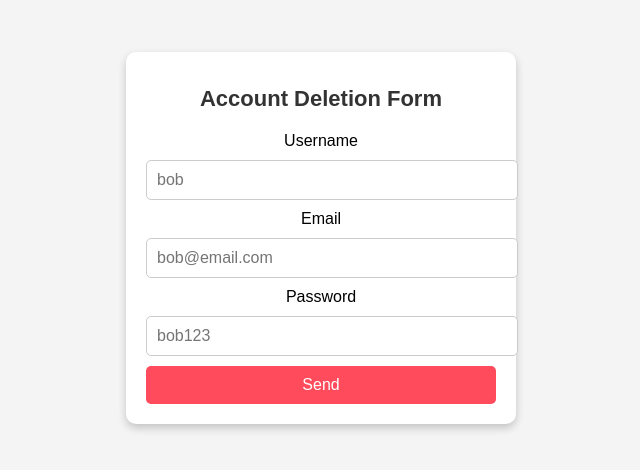
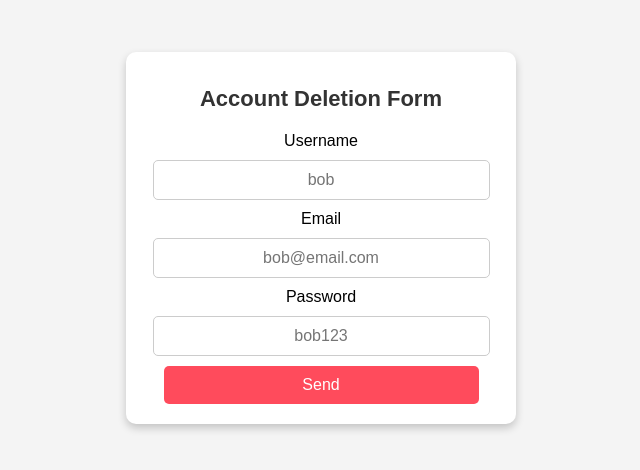
Before and after one commit to UmidSamedzade/ProjectGlowAccountDeletion, a plain HTML site: page index.html in a window 1280 px wide. Shown: the part 162-632 px from the top of the page, without its empty margins (319-959 px from the left). Drawn offline with Linux system fonts and the light colour scheme.

Commit message:
Update style.css

```diff
--- a/style.css
+++ b/style.css
@@ -29,6 +29,7 @@ h1 {
 form {
     display: flex;
     flex-direction: column;
+    align-items: center;
 }
 
 input {
@@ -37,7 +38,8 @@ input {
     border: 1px solid #ccc;
     border-radius: 5px;
     font-size: 16px;
-    width: 100%;
+    width: 90%;
+    text-align: center;
 }
 
 button {
@@ -49,6 +51,7 @@ button {
     font-size: 16px;
     cursor: pointer;
     transition: background 0.3s;
+    width: 90%;
 }
 
 button:hover {
```
